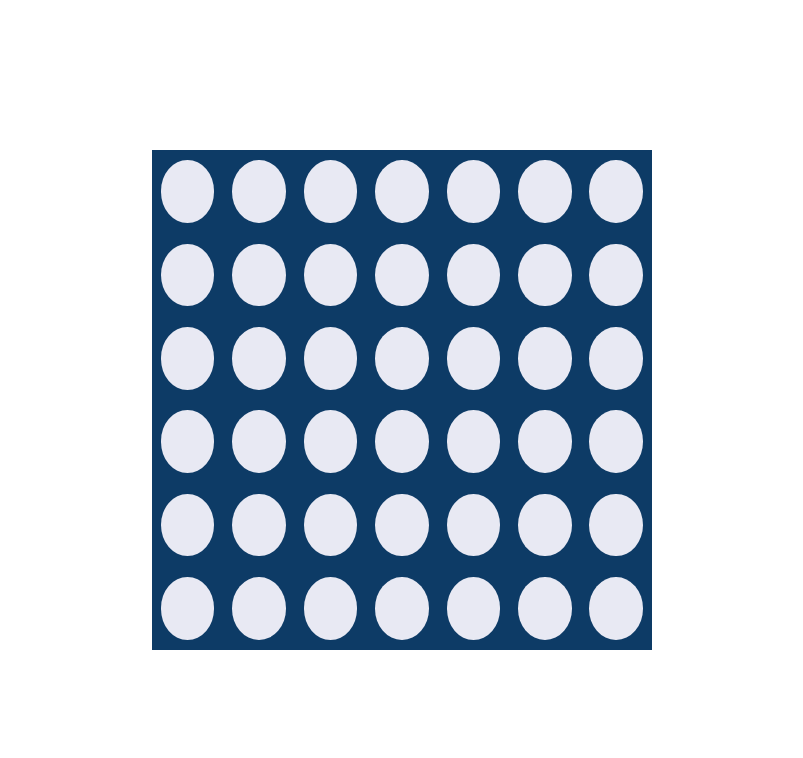
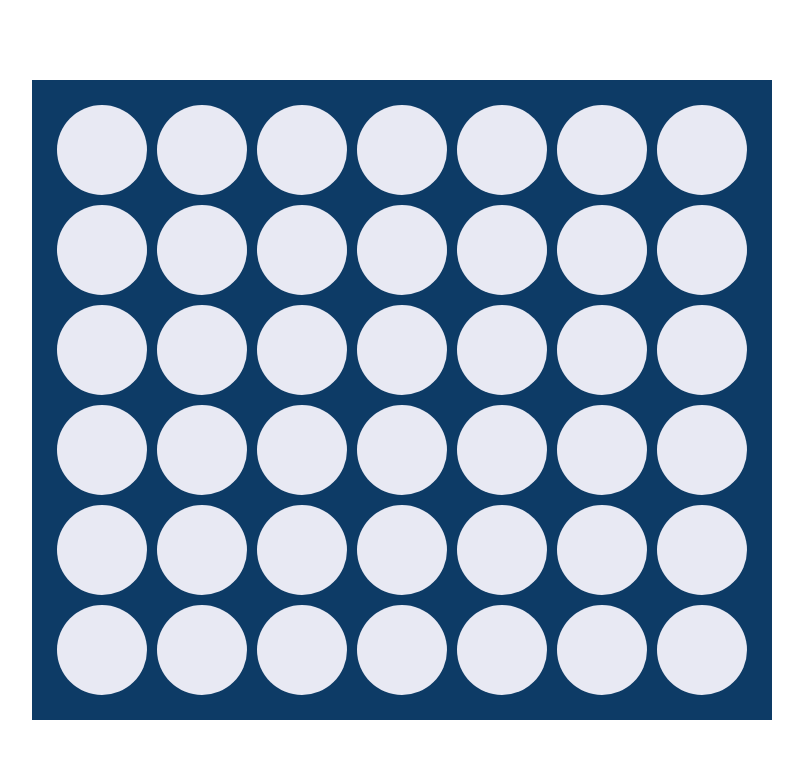
Before and after one commit to jonfelixrico/connect-four-react, a React (Create React App) app: page / in a window 1280 px wide. Shown: the top 758 px of the page, without its empty margins (238-1041 px from the left). Built offline with nearby package versions, Linux system fonts and the light colour scheme.

Commit message:
Make dimensions of the grid component be defined by the cells

```diff
--- a/src/App.tsx
+++ b/src/App.tsx
@@ -40,11 +40,7 @@ export const App: FC = () => {
 
   return (
     <div className="h-screen w-screen flex justify-center items-center">
-      <Grid
-        grid={grid}
-        onClick={onClick}
-        style={{ width: '500px', height: '500px' }}
-      />
+      <Grid grid={grid} onClick={onClick} />
     </div>
   )
 }
--- a/src/grid/Grid.css
+++ b/src/grid/Grid.css
@@ -1,11 +1,13 @@
-.Cell.container {
-  background: #0d3b66;
+.Cell {
+  width: 100px;
+  height: 100px;
 }
 
 .Cell .disk {
-  border-radius: 50%;
   /* must be the same as the page background to have an illusion of transparency */
   background: #e8e9f3;
+  width: 90%;
+  height: 90%;
 }
 
 .Cell .disk.player-1 {
@@ -15,3 +17,7 @@
 .Cell .disk.player-2 {
   background: #febe48;
 }
+
+.Grid {
+  background: #0d3b66;
+}
--- a/src/grid/Grid.tsx
+++ b/src/grid/Grid.tsx
@@ -10,11 +10,11 @@ interface CellProps {
 const Cell: FC<CellProps> = ({ player }) => {
   return (
     <div
-      className="flex-1 flex flex-col justify-center
-        items-center Cell container"
+      className="flex flex-col justify-center
+        items-center Cell"
     >
       <div
-        className={classNames('h-3/4 w-3/4 disk', {
+        className={classNames('disk rounded-full', {
           'player-1': player === Player.PLAYER_1,
           'player-2': player === Player.PLAYER_2,
         })}
@@ -26,14 +26,18 @@ const Cell: FC<CellProps> = ({ player }) => {
 interface ColumnRowsProps {
   rows: Array<Player>
   onClick: () => void
+  className?: string
 }
 
 /**
  * Represents a column
  */
-const ColumnRows: FC<ColumnRowsProps> = ({ rows, onClick }) => (
+const ColumnRows: FC<ColumnRowsProps> = ({ rows, onClick, className }) => (
   // eslint-disable-next-line jsx-a11y/no-static-element-interactions
-  <div className="flex-1 flex flex-col" onClick={onClick}>
+  <div
+    className={classNames('flex-1 flex flex-col', className)}
+    onClick={onClick}
+  >
     {rows
       .map((row, rowIndex) => (
         // eslint-disable-next-line react/no-array-index-key
@@ -42,6 +46,10 @@ const ColumnRows: FC<ColumnRowsProps> = ({ rows, onClick }) => (
       .reverse()}
   </div>
 )
+
+ColumnRows.defaultProps = {
+  className: '',
+}
 
 export interface GridProps {
   /**
@@ -69,13 +77,17 @@ export const Grid: FC<GridProps> = ({
   }
 
   return (
-    <div className={classNames('flex flex-row', className)} style={style}>
+    <div className={classNames('Grid flex flex-row', className)} style={style}>
       {columns.map((rows, colIndex) => (
         <ColumnRows
           rows={rows}
           // eslint-disable-next-line react/no-array-index-key
           key={colIndex}
           onClick={() => onClick(colIndex)}
+          className={classNames('py-5', {
+            'pl-5': colIndex === 0,
+            'pr-5': colIndex === columns.length - 1,
+          })}
         />
       ))}
     </div>
```
